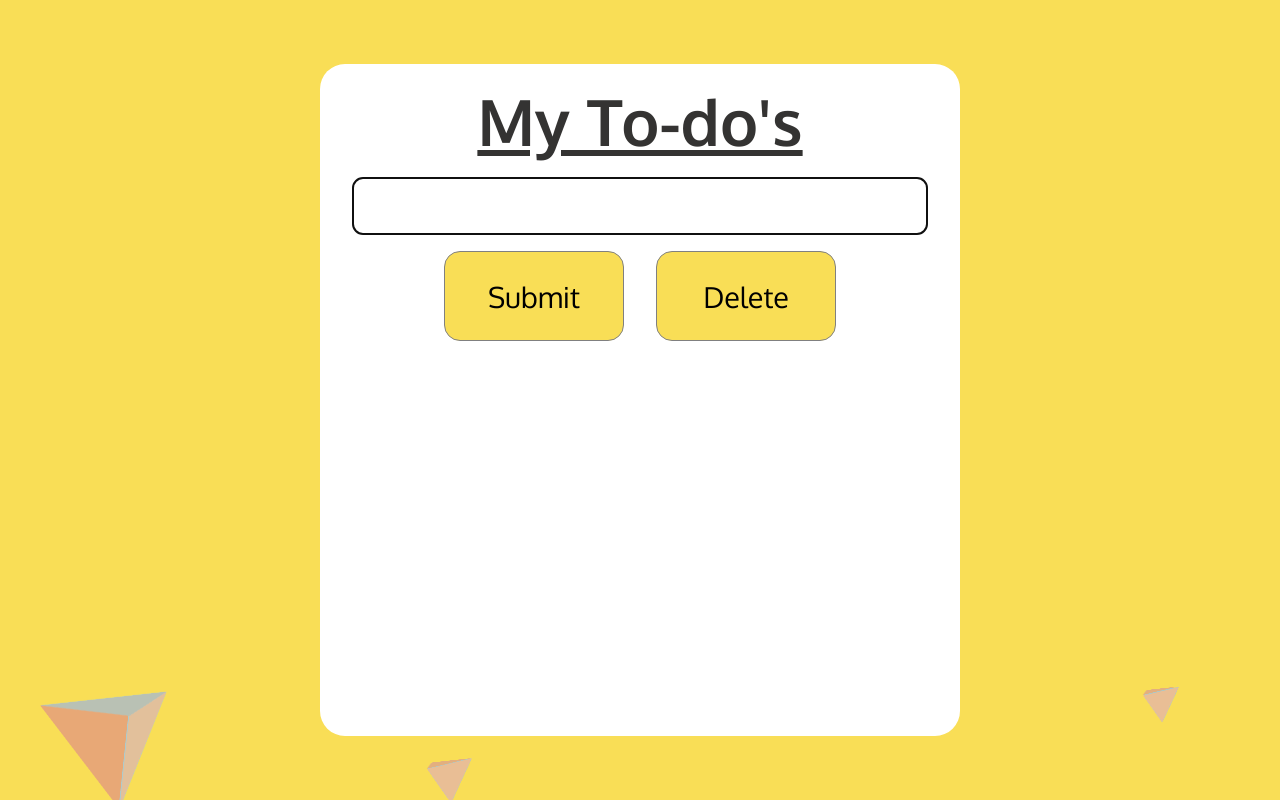
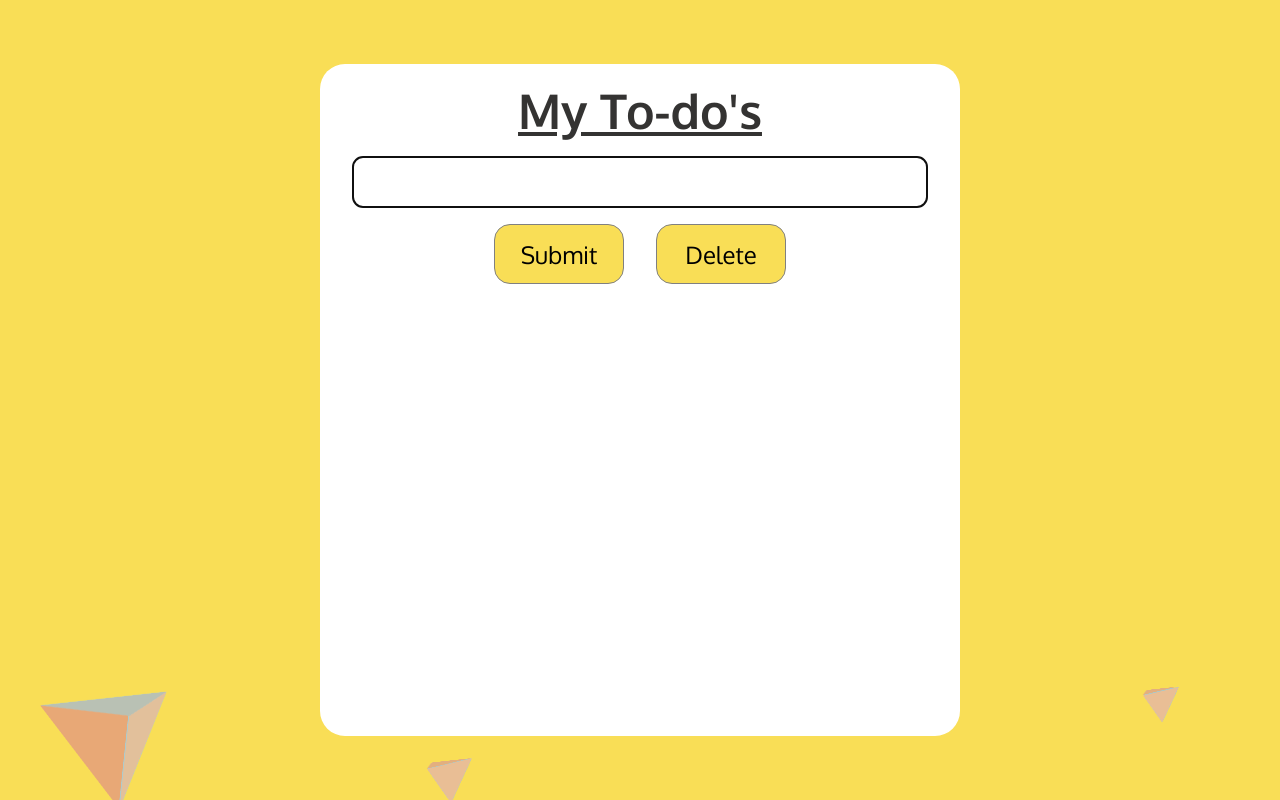
Before and after one commit to MusicShaun/Todo-List, a React (Create React App) app: page / in a window 1280 px wide. Built offline with nearby package versions, Linux system fonts and the light colour scheme.

Commit message:
Globalising font sizes

```diff
--- a/src/AddTodos.jsx
+++ b/src/AddTodos.jsx
@@ -2,7 +2,7 @@ import styled from 'styled-components';
 import {useState, useEffect, useRef } from 'react';
 import Todos from './Todos';
 import { v4 as uuidv4 } from 'uuid';
-import {device} from './device';
+import {device, fontsize} from './device';
 
 export default function AddTodos() {
 
@@ -82,7 +82,7 @@ const Wrapper = styled.div`
 `;
 const H1 = styled.h1`
   text-align: center;
-  font-size: 4.5rem;
+  font-size: 3.5rem;
   padding: 0;
   margin: 1rem 1rem 0rem 1rem;
   width: 90%;
@@ -95,7 +95,7 @@ const H1 = styled.h1`
     font-size: 2.5rem;
   }
   ${device.desktop} {
-    font-size: 4rem;
+    font-size: 3rem;
   }
 `;
 const AddForm = styled.form`
@@ -109,20 +109,20 @@ const Input = styled.input`
   padding: 0.6rem;
   border: 1px solid grey;
   border-radius: 10px;
-  font-size: 2rem;
+  font-size: ${fontsize.desktopL};
 
   @media screen and (max-width: 700px) {
     padding: 0.3rem;
     font-size: 1.1rem;
   }
   ${device.mobile} {
-    font-size: 1rem;
+    font-size: ${fontsize.mobile};
   }
   ${device.tablet} {
-    font-size: 1.4rem;
+    font-size: ${fontsize.tablet};
   }
   ${device.desktop} {
-    font-size: 1.8rem;
+    font-size: ${fontsize.desktop};
   }
 `;
 const Buttons = styled.div`
@@ -134,32 +134,31 @@ const Buttons = styled.div`
 const Button = styled.button`
   margin: 1rem;
   background-color: rgb(249, 222, 86);
-  width: 200px;
-  height: 100px;
+  width: 150px;
+  height: 75px;
   border: 1px solid grey;
   border-radius: 16px;
   transition: 0.1s ease-out;
-  font-size: 2rem;
+  font-size: ${fontsize.desktopL};
   ${device.mobile} {
-    font-size: 1rem;
+    font-size: ${fontsize.mobile};
     width: 100px;
-  height: 50px;
+    height: 50px;
   }
   ${device.tablet} {
-    font-size: 1.4rem;
-    width: 140px;
-  height: 70px;
+    font-size: ${fontsize.tablet};
+    width: 110px;
+    height: 50px;
   }
   ${device.desktop} {
-    font-size: 1.8rem;
-    width: 180px;
-  height: 90px;
+    font-size: ${fontsize.desktop};
+    width: 130px;
+    height: 60px;
   }
   cursor: pointer;
   &:hover {
     transition: 0.1s ease-out;
     font-weight: bold;
-    font-size: 1.1rem;
     background-color: rgba(249, 242, 86, 1);
   }
   :active {
--- a/src/Todos.jsx
+++ b/src/Todos.jsx
@@ -1,5 +1,5 @@
 import styled from 'styled-components';
-import { device } from './device';
+import { device , fontsize} from './device';
 
 export default function Todos({todo, handleCheck}) {
 
@@ -96,12 +96,12 @@ const Div = styled.div`
     margin-left: 1rem;
   }
   ${device.mobile} {
-    font-size: 1rem;
+    font-size: ${fontsize.mobile};
   }
   ${device.tablet} {
-    font-size: 1.4rem;
+    font-size: ${fontsize.tablet};
   }
   ${device.desktop} {
-    font-size: 2rem;
+    font-size: ${fontsize.desktop};
   }
 `;
--- a/src/device.jsx
+++ b/src/device.jsx
@@ -11,3 +11,11 @@ export const device = {
   desktop: `@media screen and (min-width: ${size.desktop})`,
   desktopL: `@media screen and (min-width: ${size.desktopL})`,
 }
+
+export const fontsize = {
+  mobile: '1rem',
+  tablet: '1.2rem',
+  desktop: '1.5rem',
+  desktopL: '2rem'
+
+}
```
